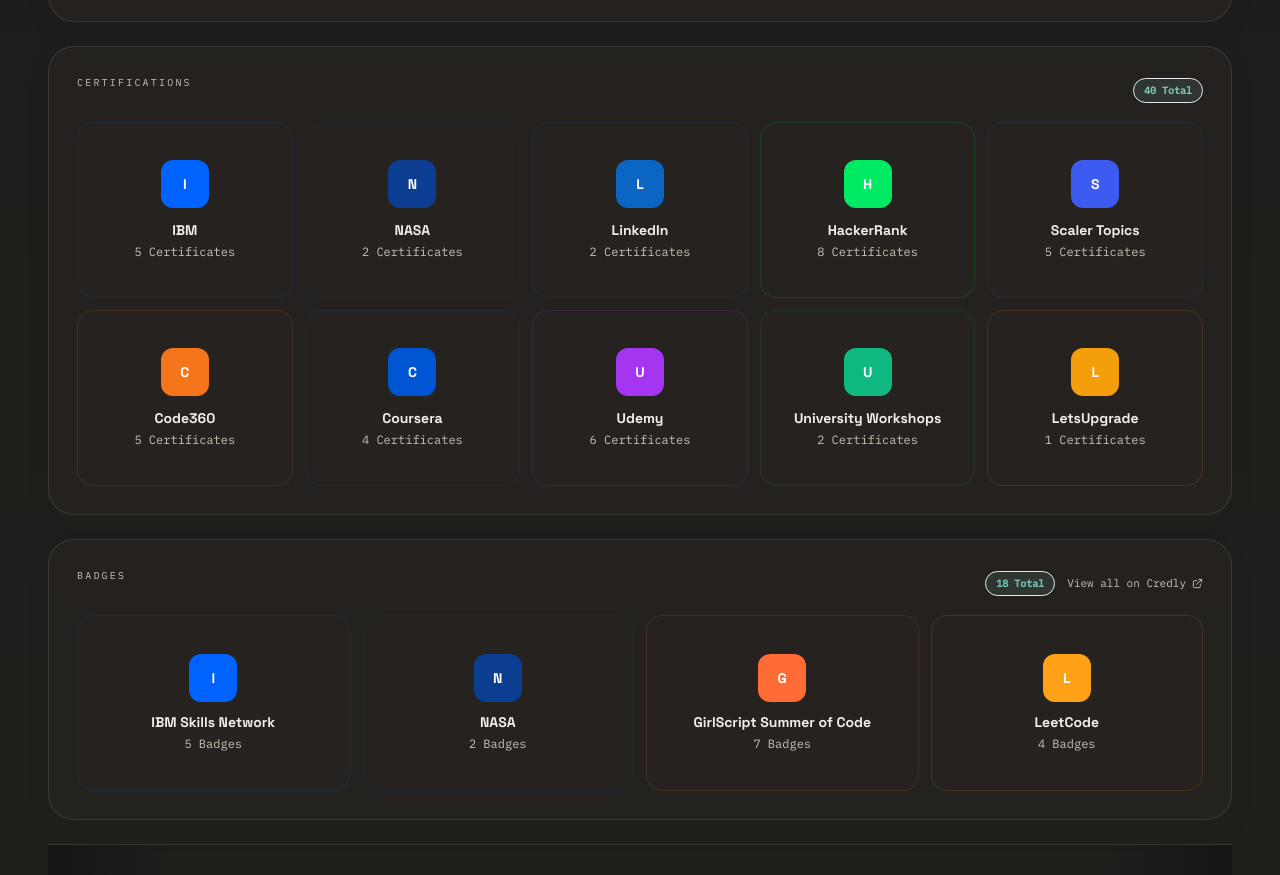
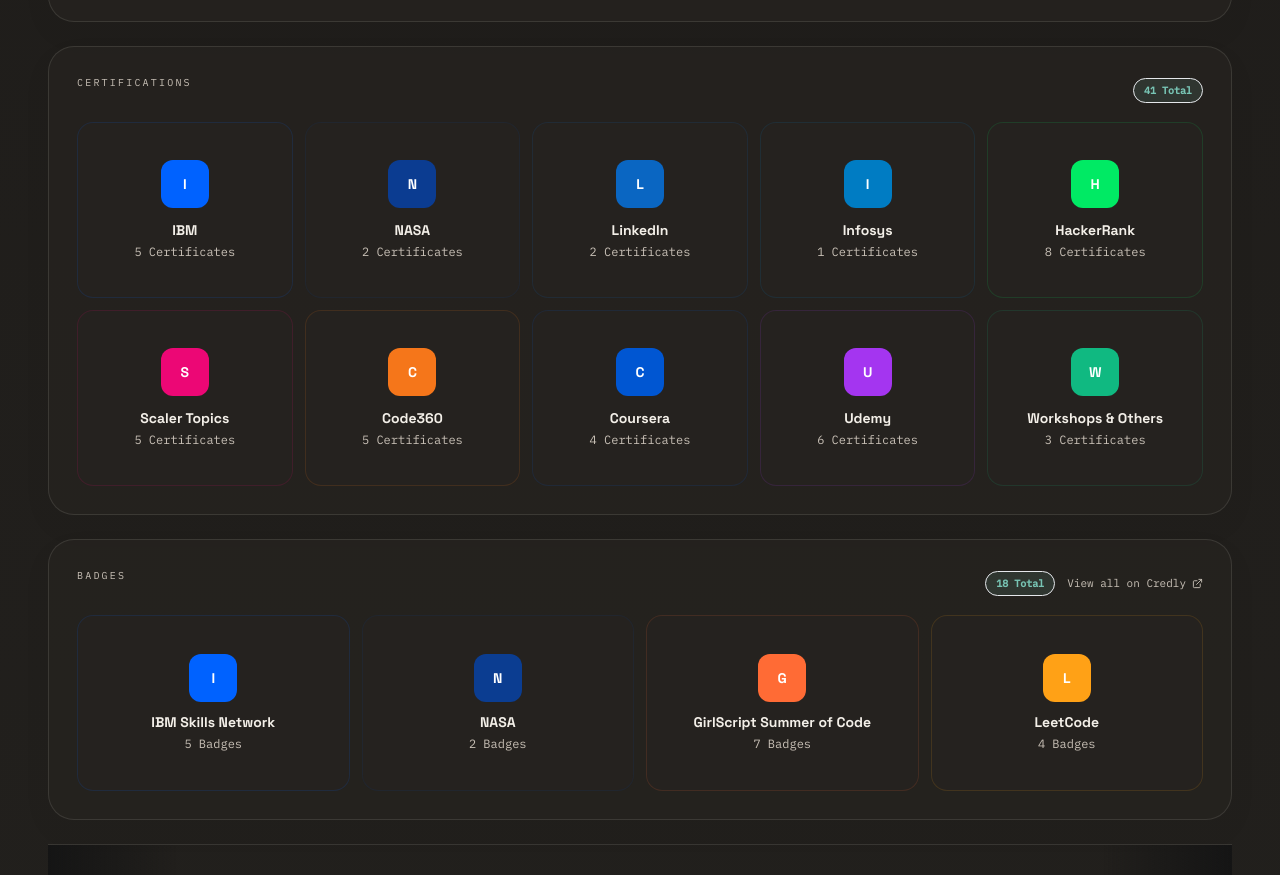
Before and after one commit to vatsalgajera-tech/MyPortfolio, a React (Vite) app: page / in a window 1280 px wide. Shown: the part 4332-5207 px from the top of the page. Built offline with nearby package versions, Linux system fonts and the light colour scheme.

Commit message:
Add infosys Certificate and Update Cert Section Layout

```diff
--- a/src/App.jsx
+++ b/src/App.jsx
@@ -1565,14 +1565,15 @@ export default function App() {
               }, {});
               const authorityColors = {
                 IBM: "#0062FF",
-                NASA: "#0B3D91",
+                NASA: "#0B3C91",
                 LinkedIn: "#0A66C2",
                 HackerRank: "#00EA64",
-                "Scaler Topics": "#3D5AF1",
+                "Scaler Topics": "#EC0775",
                 "Code360": "#F5761A",
                 Coursera: "#0056D2",
                 Udemy: "#A435F0",
-                "University Workshops": "#10B981",
+                Infosys: "#007CC3",
+                "Workshops & Others": "#10B981",
                 LetsUpgrade: "#F59E0B",
               };
               return (
--- a/src/data/portfolio.js
+++ b/src/data/portfolio.js
@@ -476,6 +476,14 @@ export const certifications = [
     year: 2026,
     image: "/images/certs/GitHub.jpg",
   },
+  // 9. Infosys
+  {
+    name: "PostgreSQL Certification",
+    authority: "Infosys",
+    year: 2025,
+    image: "/images/certs/Infosys_PostgreSQL.jpg",
+  },
+
 
   // 4. HackerRank — SQL > Python > Problem Solving > Java > CSS
   {
@@ -660,23 +668,23 @@ export const certifications = [
       "/images/certs/the basics of SQL programming and Data manipulation with the use SQL.jpg",
   },
 
-  // 9. University Workshops
+
+  // 10. Workshops & Others
   {
     name: "C Programming Workshop",
-    authority: "University Workshops",
-    year: 2025,
+    authority: "Workshops & Others",
+    year: 2026,
     image: "/images/certs/C-Workshop.jpg",
   },
   {
-    name: "Software Testing Workshop",
-    authority: "University Workshops",
-    year: 2025,
+    name: "Software Testing & Test Automation Workshop",
+    authority: "Workshops & Others",
+    year: 2026,
     image: "/images/certs/Software Testing Workshop.jpg",
   },
-  // 10. LetsUpgrade
   {
     name: "Zero to Python Hero: Code Smart with AI",
-    authority: "LetsUpgrade",
+    authority: "Workshops & Others",
     year: 2025,
     image: "/images/certs/Python.jpg",
   },
```
Also changed, not shown: public/images/certs/Infosys_PostgreSQL.jpg (added).
